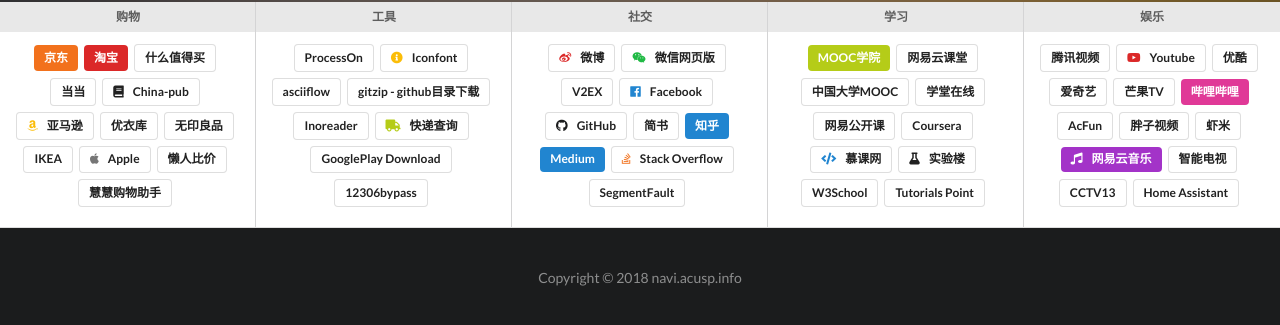
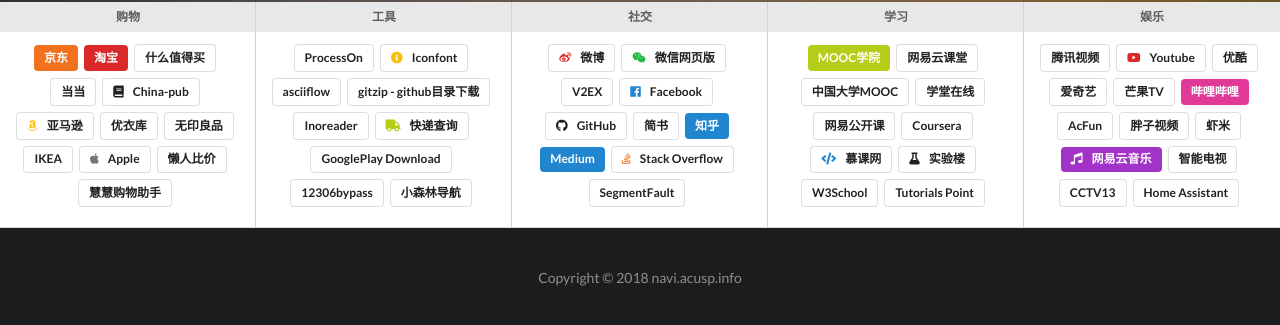
Before and after one commit to acusp/AC-Navi, a Jekyll site: the page built from index.html, in a window 1280 px wide. Shown: the part 657-982 px from the top of the page. Built offline with Jekyll 4.4.1, drawn with Linux system fonts in a browser that asks for light colours; comment, search, counter and statistics services are not loaded.

```diff
--- a/_data/home_links.yml
+++ b/_data/home_links.yml
@@ -89,6 +89,10 @@
     - name: 12306bypass
       style: basic
       url: http://www.12306bypass.com/index.html
+
+    - name: 小森林导航
+      style: basic
+      rul: http://hao.xsldh.com/
 
 
   - category: 社交
```
